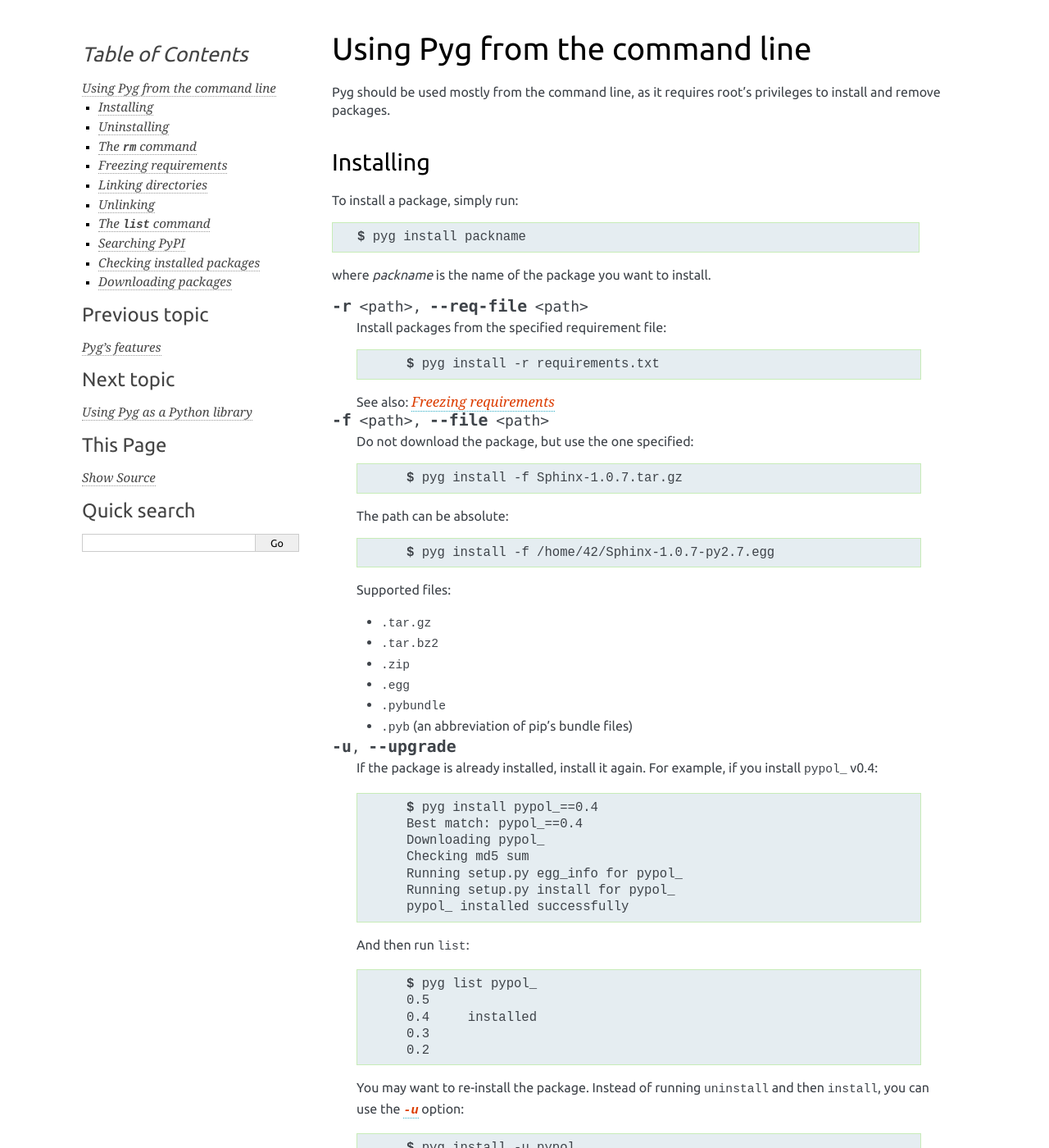
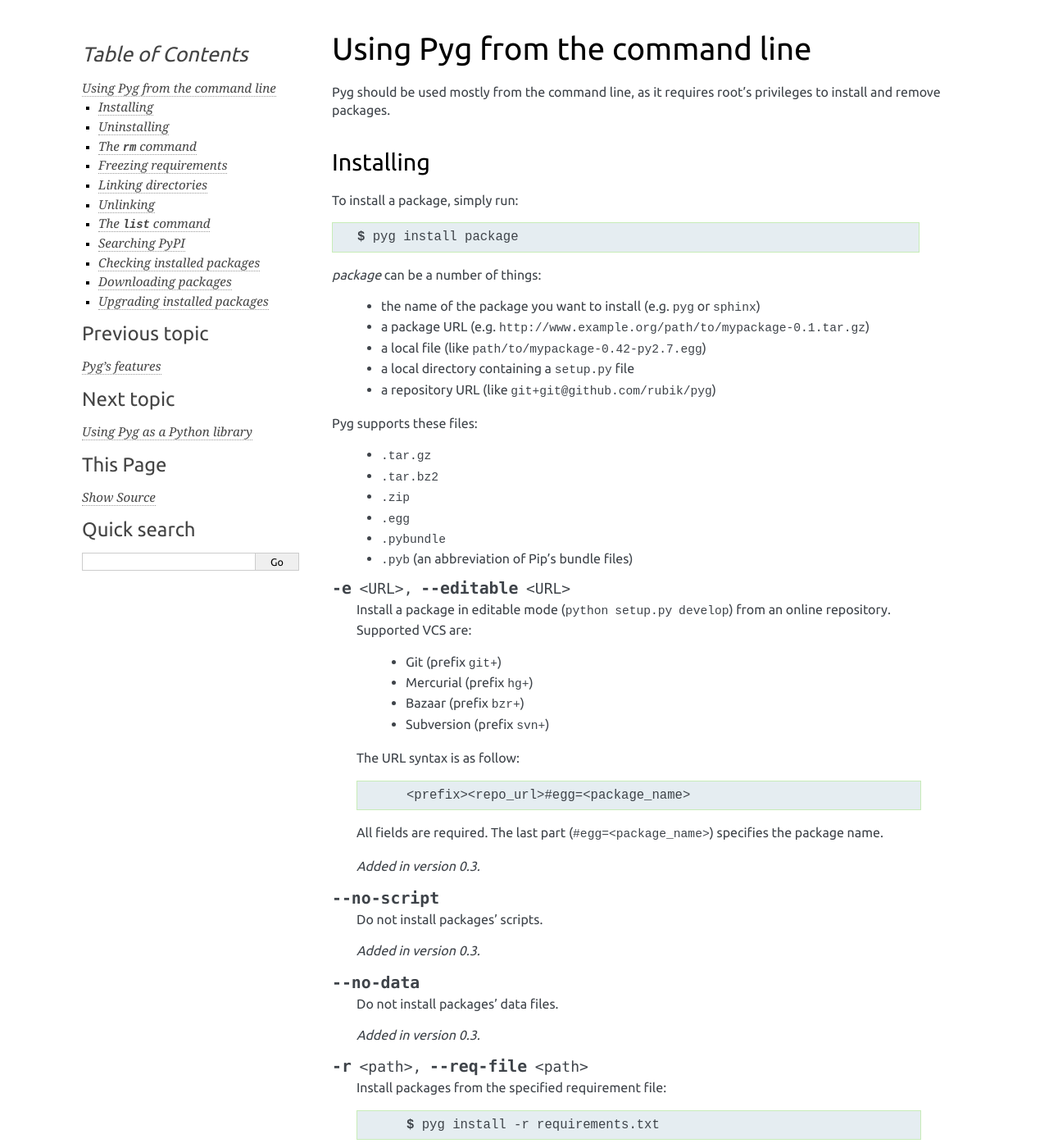
Before and after one commit to rubik/pyg, a Sphinx documentation site: the page built from docs/cmdline.rst, in a window 1280 px wide and 1400 px high. Shown: the whole window at 82% size. Built offline with Sphinx 7.4.7, drawn with Linux system fonts in a browser that asks for light colours; some of the changed text lies outside the part shown.

Commit message:
Closed #18: we are ready for Pyg 0.3 release

```diff
--- a/docs/cmdline.rst
+++ b/docs/cmdline.rst
@@ -6,13 +6,57 @@
 Installing
 ----------
 
+.. program:: install
+
 To install a package, simply run::
 
-    $ pyg install packname
+    $ pyg install package
 
-where *packname* is the name of the package you want to install.
+*package* can be a number of things:
 
-.. program:: install
+    * the name of the package you want to install (e.g. ``pyg`` or ``sphinx``)
+    * a package URL (e.g. ``http://www.example.org/path/to/mypackage-0.1.tar.gz``)
+    * a local file (like ``path/to/mypackage-0.42-py2.7.egg``)
+    * a local directory containing a :file:`setup.py` file
+    * a repository URL (like ``git+git@github.com/rubik/pyg``)
+
+Pyg supports these files:
+
+    * :file:`.tar.gz`
+    * :file:`.tar.bz2`
+    * :file:`.zip`
+    * :file:`.egg`
+    * :file:`.pybundle`
+    * :file:`.pyb` (an abbreviation of Pip's bundle files)
+
+.. option:: -e <URL>, --editable <URL>
+
+    Install a package in editable mode (``python setup.py develop``) from an online repository. Supported VCS are:
+
+        * Git (prefix ``git+``)
+        * Mercurial (prefix ``hg+``)
+        * Bazaar (prefix ``bzr+``)
+        * Subversion (prefix ``svn+``)
+
+    The URL syntax is as follow::
+
+        <prefix><repo_url>#egg=<package_name>
+
+    All fields are required. The last part (``#egg=<package_name>``) specifies the package name.
+
+    .. versionadded:: 0.3
+
+.. option:: --no-script
+
+    Do not install packages' scripts.
+
+    .. versionadded:: 0.3
+
+.. option:: --no-data
+
+    Do not install packages' data files.
+
+    .. versionadded:: 0.3
 
 .. option:: -r <path>, --req-file <path>
 
@@ -22,29 +66,10 @@
 
     See also: :ref:`reqs`
 
-.. option:: -f <path>, --file <path>
-
-    Do not download the package, but use the one specified::
-
-        $ pyg install -f Sphinx-1.0.7.tar.gz
-
-    The path can be absolute::
-
-        $ pyg install -f /home/42/Sphinx-1.0.7-py2.7.egg
-
-    Supported files:
-
-    * :file:`.tar.gz`
-    * :file:`.tar.bz2`
-    * :file:`.zip`
-    * :file:`.egg`
-    * :file:`.pybundle`
-    * :file:`.pyb` (an abbreviation of pip's bundle files)
-
-.. option:: -u, --upgrade
+.. option:: -U, --upgrade
 
     If the package is already installed, install it again.
-    For example, if you install ``pypol_`` v0.4::
+    For example, you install ``pypol_`` v0.4::
 
         $ pyg install pypol_==0.4
         Best match: pypol_==0.4
@@ -54,30 +79,16 @@
         Running setup.py install for pypol_
         pypol_ installed successfully
 
-    And then run ``list``::
+    Later you may want to re-install the package. Instead of running ``uninstall`` and then ``install``, you can use the :option:`-U` option::
 
-        $ pyg list pypol_
-        0.5
-        0.4	installed
-        0.3
-        0.2
-
-    You may want to re-install the package. Instead of running ``uninstall`` and then ``install``, you can use the :option:`-u` option::
-
-        $ pyg install -u pypol_
+        $ pyg install -U pypol_
         Best match: pypol_==0.5
         Downloading pypol_
         Checking md5 sum
         Installing pypol_ egg file
         pypol_ installed successfully
 
-    And now::
-
-        $ pyg list pypol_
-        0.5	installed
-        0.4
-        0.3
-        0.2
+    .. versionadded:: 0.2
 
 .. option:: -n, --no-deps
 
@@ -87,7 +98,11 @@
 
     Specify the base URL of Python Package Index (default to ``http://pypi.python.org/pypi``).
 
-.. option:: --user
+.. option:: -d <path>, --install-dir <path>
+
+    The base installation directory for all packages.
+
+.. option:: -u, --user
 
     Install the package in the user site-packages.
 
@@ -377,3 +394,46 @@
         Retrieving data for pyg
         Writing data into pyg-0.1-py2.7.egg
         pyg downloaded successfully
+
+
+Upgrading installed packages
+----------------------------
+
+.. versionadded:: 0.3
+
+.. program:: update
+
+When you use the ``update`` command, Pyg searches through all installed packages and checks for updates. If there are some, Pyg installs them.
+
+Before loading the entire list of installed packages, Pyg checks the :file:`~/.pyg/installed_packages.txt` file. If it exists Pyg will update only packages in that file::
+
+    $ pyg update
+    Cache file not found: $HOME/.pyg/installed_packages.txt
+    Loading list of installed packages...
+    15 packages loaded
+    Searching for updates
+    A new release is avaiable for simplejson: 2.1.5 (old 2.1.3)
+    Do you want to upgrade? (y/[n]) y
+    Upgrading simplejson to 2.1.5
+            Installing simplejson-2.1.5.tar.gz...
+                Installing simplejson-2.1.5.tar.gz
+                Running setup.py egg_info for simplejson
+                Running setup.py install for simplejson
+                simplejson installed successfully
+
+    ...
+
+    Updating finished successfully
+
+    $ pyg update
+    Loading list of installed packages...
+    Reading cache...
+    15 packages loaded
+    Searching for updates
+    A new release is avaiable for wadllib: 1.2.0 (old 1.1.8)
+    Do you want to upgrade? (y/[n]) n
+    wadllib has not been upgraded
+    A new release is avaiable for launchpadlib: 1.9.8 (old 1.9.7)
+    Do you want to upgrade? (y/[n]) n
+    launchpadlib has not been upgraded
+    Updating finished successfully
```
Also changed, not shown: other parts of docs/cmdline.rst (+10 -8 lines), 2 other files.
